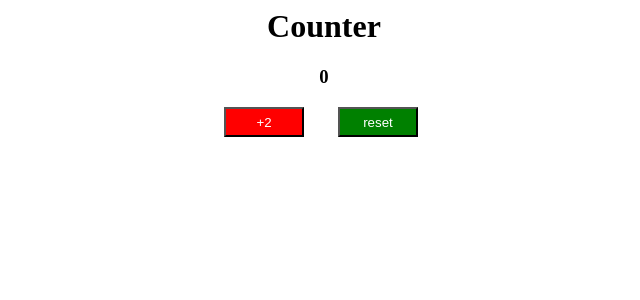
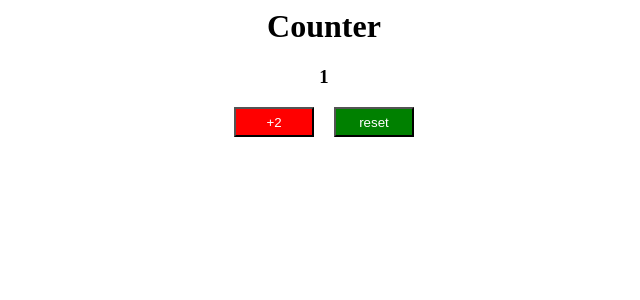
Before and after one commit to KaterynaShydlovska/python, a Flask app: page / in a window 1280 px wide. Shown: the top 300 px of the page, without its empty margins (316-956 px from the left). Run offline with Flask 2, Linux system fonts and the light colour scheme.

Commit message:
added fuctionality to buttons

```diff
--- a/flask/fundamentals/Counter/counter.py
+++ b/flask/fundamentals/Counter/counter.py
@@ -6,12 +6,7 @@ app.secret_key = 'keep it secret, keep it safe'
 
 @app.route('/')
 def show_index():
-    count = 0
-    if request.remote_addr in session:
-        count = session[request.remote_addr]
-        session[request.remote_addr]+= 1
-    else:
-        session[request.remote_addr] = 1
+    count = countVisits(request.remote_addr, 1)
     return render_template('index.html', counter=count)
 
 @app.route('/destroy_session')
@@ -19,6 +14,25 @@ def destroy():
     session.clear()
     return redirect('/')
 
+@app.route('/reset', methods = ["post"])
+def reset():
+    reset = request.form['reset']
+    print(request.form)
+    session.clear()
+    return redirect('/')
+
+@app.route('/add', methods = ["post"])
+def addTwo():
+    count = countVisits(request.remote_addr, 1)
+    return redirect('/')
+
+def countVisits(request, numb):
+    if request in session:
+        count = session[request]
+        session[request]+= numb
+    else:
+        session[request] = 1
+    return session[request]
 
 if __name__ == "__main__":
     app.run(debug=True)
--- /dev/null
+++ b/flask/fundamentals/Counter/static/style.css
@@ -0,0 +1,29 @@
+.red {
+    background-color: red;
+    color: white;
+    width: 80px;
+    height: 30px;
+}
+
+.green {
+    background-color: green;
+    color: white;
+    width: 80px;
+    height: 30px;
+}
+
+.container {
+    display: block;
+    margin: auto;
+    width: 200px;
+}
+
+h3,
+h1 {
+    text-align: center;
+}
+
+.forms {
+    display: flex;
+    justify-content: space-around;
+}
--- a/flask/fundamentals/Counter/templates/index.html
+++ b/flask/fundamentals/Counter/templates/index.html
@@ -1,31 +1,14 @@
-<style>
-.red {
-    background-color:red;
-    color: white;
-    width: 80px;
-    height: 30px;
+<link rel="stylesheet" type="text/css" href="{{ url_for('static', filename='style.css') }}">
 
-}
-
-.green {
-    background-color:green;
-    color: white;
-    width: 80px;
-    height: 30px;
-    margin-left: 30px;
-}
-.container{
-    display: block;
-    margin: auto;
-    width: 200px;
-}
-h3, h1{
-    text-align: center;
-}
-</style>
 <div class="container">
 <h1>Counter</h1>
 <h3>{{counter}}</h3>
-<button class="red">+2</button>
-<button class="green">reset</button>
+<div class="forms">
+<form action='/add' method='post'>
+ <input type='submit' name ='add' value='+2' class="red">
+ </form>
+<form action='/reset' method='post'>
+ <input type='submit' name ='reset' value='reset' class="green">
+ </form>
+ </div>
 </div>
```
